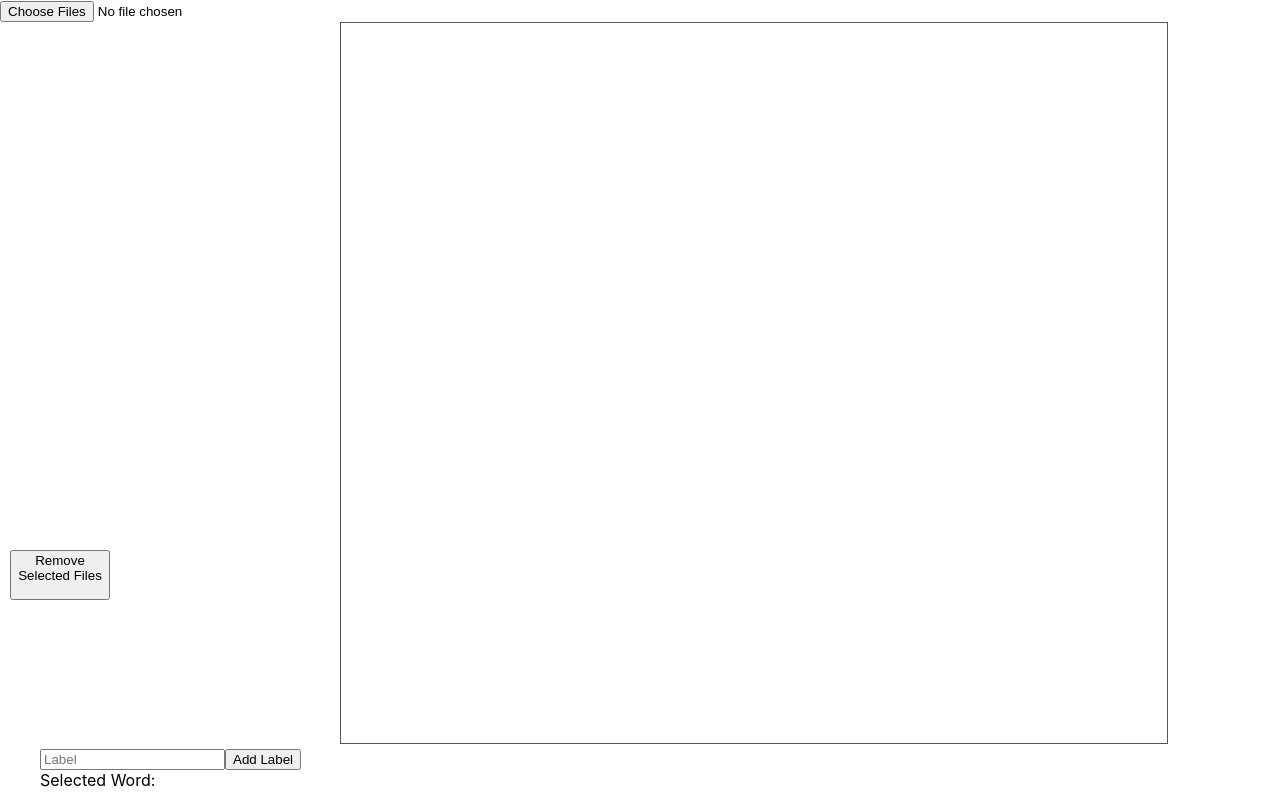
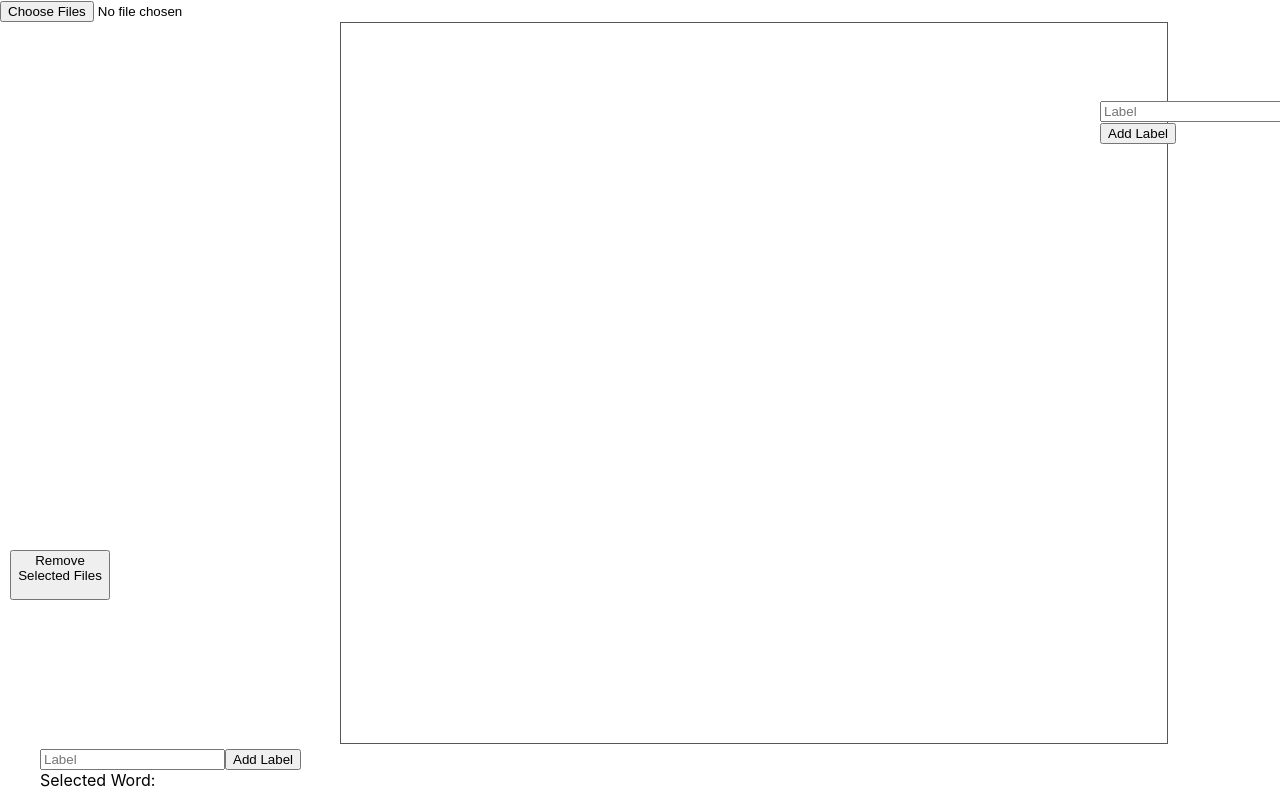
Before and after one commit to Kontosoros/text_annotation_app, a React (Create React App) app: page / in a window 1280 px wide. Built offline with nearby package versions, Linux system fonts and the light colour scheme.

Commit message:
Add Labels

```diff
--- a/package.json
+++ b/package.json
@@ -7,6 +7,7 @@
     "@testing-library/react": "^13.4.0",
     "@testing-library/user-event": "^13.5.0",
     "react": "^18.2.0",
+    "react-color": "^2.19.3",
     "react-dom": "^18.2.0",
     "react-scripts": "5.0.1",
     "web-vitals": "^2.1.4"
--- a/src/App.js
+++ b/src/App.js
@@ -2,7 +2,7 @@ import "./App.css";
 import React, { useState } from "react";
 import LoadFiles from "./FilesHandler/LoadFiles";
 import FileList from "./FilesHandler/FileList";
-
+import AddLabels from "./Labels/AddLabels";
 const App = () => {
   const [uploadedFiles, setUploadedFiles] = useState([]);
   const [selectedFiles, setSelectedFiles] = useState([]);
@@ -42,6 +42,7 @@ const App = () => {
         onFileSelect={handleFileSelect}
         onRemoveFiles={handleCloseSelectedFiles}
       />
+      <AddLabels></AddLabels>
     </div>
   );
 };
--- /dev/null
+++ b/src/Labels/AddLabels.css
@@ -0,0 +1,7 @@
+.add-label{
+    height: 50px;
+  width: 100px;
+  right:80px;
+  top:100px;
+  position: absolute;
+}
--- /dev/null
+++ b/src/Labels/AddLabels.js
@@ -0,0 +1,66 @@
+import React, { useState } from "react";
+import "./AddLabels.css";
+import ColorLabels from "./ColorLabels";
+export default function AddLabels() {
+  const [label, setLabel] = useState("");
+  const [labelList, setLabelList] = useState([]); // State to store the list of labels
+  const [selectedColor, setSelectedColor] = useState("#000"); // State to store the selected color
+  const [selectedLabelIndex, setSelectedLabelIndex] = useState(null); // State to store the index of the selected label
+  const [isColorPickerOpen, setIsColorPickerOpen] = useState(false);
+
+  const handleLabel = e => {
+    setLabel(e.target.value);
+  };
+  const addLabel = () => {
+    if (label.trim() !== "") {
+      setLabelList([...labelList, { text: label, color: selectedColor }]); // Add the label to the list
+      setLabel(""); // Clear the input field
+    }
+  };
+
+  const handleLabelCheckboxChange = index => {
+    setSelectedLabelIndex(index);
+    setIsColorPickerOpen(true);
+  };
+  const handleSetLabelColor = color => {
+    if (selectedLabelIndex !== null) {
+      const updatedLabels = [...labelList];
+      updatedLabels[selectedLabelIndex].color = color;
+      setLabelList(updatedLabels);
+      setSelectedLabelIndex(null); // Reset the selected label index
+      setIsColorPickerOpen(false);
+    }
+  };
+
+  return (
+    <div className="add-label">
+      <input
+        onChange={handleLabel}
+        value={label}
+        type="text"
+        placeholder="Label"
+      ></input>
+      <button onClick={addLabel}>Add Label</button>
+      <ul>
+        {labelList.map((item, index) => (
+          <li key={index} style={{ color: item.color }}>
+            <input
+              type="checkbox"
+              checked={item.checked || false}
+              onClick={() => handleLabelCheckboxChange(index)}
+            />
+
+            {item.text}
+          </li>
+        ))}
+      </ul>
+      {selectedLabelIndex !== null && isColorPickerOpen && (
+        <ColorLabels
+          onColorSelected={handleSetLabelColor}
+          initialColor={labelList[selectedLabelIndex].color}
+        />
+      )}
+
+    </div>
+  );
+}
--- /dev/null
+++ b/src/Labels/ColorLabels.js
@@ -0,0 +1,49 @@
+import React, { useState } from "react";
+import { ChromePicker } from "react-color";
+
+export default function ColorLabels({ onColorSelected }) {
+  const [color, setColor] = useState("#000"); // State to store the selected color
+  const [showColorPicker, setShowColorPicker] = useState(false); // Initially hide the ChromePicker
+
+  const handleColorChange = newColor => {
+    setColor(newColor.hex);
+  };
+
+  const handleSelectColor = () => {
+    // Show the ChromePicker when the "Select Color" button is clicked
+    setShowColorPicker(true);
+  };
+
+  const handleConfirmColor = () => {
+    // Pass the selected color to the parent component when you're ready
+    onColorSelected(color);
+    // Hide the ChromePicker
+    setShowColorPicker(false);
+  };
+
+  const handleCancelColor = () => {
+    // Hide the ChromePicker without changing the selected color
+    setShowColorPicker(false);
+  };
+
+  return (
+    <div>
+      <div>
+        <div>
+          <button onClick={handleSelectColor}>Select Color</button>
+        </div>
+        <div>
+          {/* Render a color bar or palette here */}
+          {/* This is where you can select a color before refining it */}
+        </div>
+      </div>
+      {showColorPicker && (
+        <div>
+          <ChromePicker color={color} onChangeComplete={handleColorChange} />
+          <button onClick={handleConfirmColor}>Confirm</button>
+          <button onClick={handleCancelColor}>Cancel</button>
+        </div>
+      )}
+    </div>
+  );
+}
```
Also changed, not shown: 1 other file (tests, documents, lock files or other folders).
